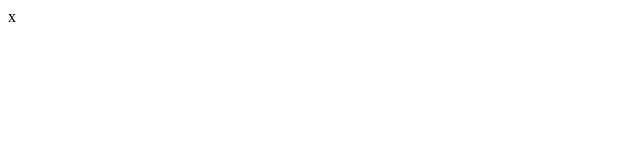
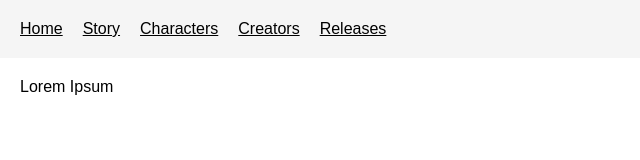
Before and after one commit to IrvanIlahibaks/WebTech-HW1, a plain HTML site: page Story.html in a window 1280 px wide. Shown: the whole page, without its empty margins (0-640 px from the left). Drawn offline with Linux system fonts and the light colour scheme.

Commit message:
Added nav bar and simple basic css

```diff
--- a/Creators.html
+++ b/Creators.html
@@ -0,0 +1,24 @@
+<!DOCTYPE html>
+<html lang="en">
+<head>
+    <meta charset="UTF-8">
+    <meta name="viewport" content="width=device-width, initial-scale=1.0">
+    <link rel="stylesheet" href="style.css">
+    <title>Document</title>
+</head>
+<body>
+    <nav>
+        <ul>
+            <li><a href="index.html">Home</a></li>
+            <li><a href="story.html">Story</a></li>
+            <li><a href="characters.html">Characters</a></li>
+            <li><a href="creators.html">Creators</a></li>
+            <li><a href="releases.html">Releases</a></li>
+        </ul>
+    </nav>
+
+    <section>
+        <p>Lorem Ipsum</p>
+    </section>
+</body>
+</html>
--- a/Story.html
+++ b/Story.html
@@ -1 +1,24 @@
-x
+<!DOCTYPE html>
+<html lang="en">
+<head>
+    <meta charset="UTF-8">
+    <meta name="viewport" content="width=device-width, initial-scale=1.0">
+    <link rel="stylesheet" href="style.css">
+    <title>Document</title>
+</head>
+<body>
+    <nav>
+        <ul>
+            <li><a href="index.html">Home</a></li>
+            <li><a href="story.html">Story</a></li>
+            <li><a href="characters.html">Characters</a></li>
+            <li><a href="creators.html">Creators</a></li>
+            <li><a href="releases.html">Releases</a></li>
+        </ul>
+    </nav>
+
+    <section>
+        <p>Lorem Ipsum</p>
+    </section>
+</body>
+</html>
--- a/style.css
+++ b/style.css
@@ -0,0 +1,37 @@
+
+* {
+    font-family: Arial, Helvetica, sans-serif;
+    margin: 0;
+    padding: 0;
+}
+
+body {
+    display: flex;
+    flex-direction: column;
+    min-height: 100vh;
+    margin: 0px;
+}
+
+nav {
+    padding: 10px;
+    background-color: whitesmoke;
+}
+
+section {
+    padding: 20px;
+}
+
+ul {
+    list-style-type: none;
+    margin: 0;
+    padding: 0;
+}
+
+li {
+    float: left;
+    margin: 10px;
+}
+
+a {
+    color: black;
+}
```
Also changed, not shown: Releases.html (+21 -4 lines), Welcome-intro.html (deleted, +0 -22 lines), index.html (added, +24 -0 lines).
